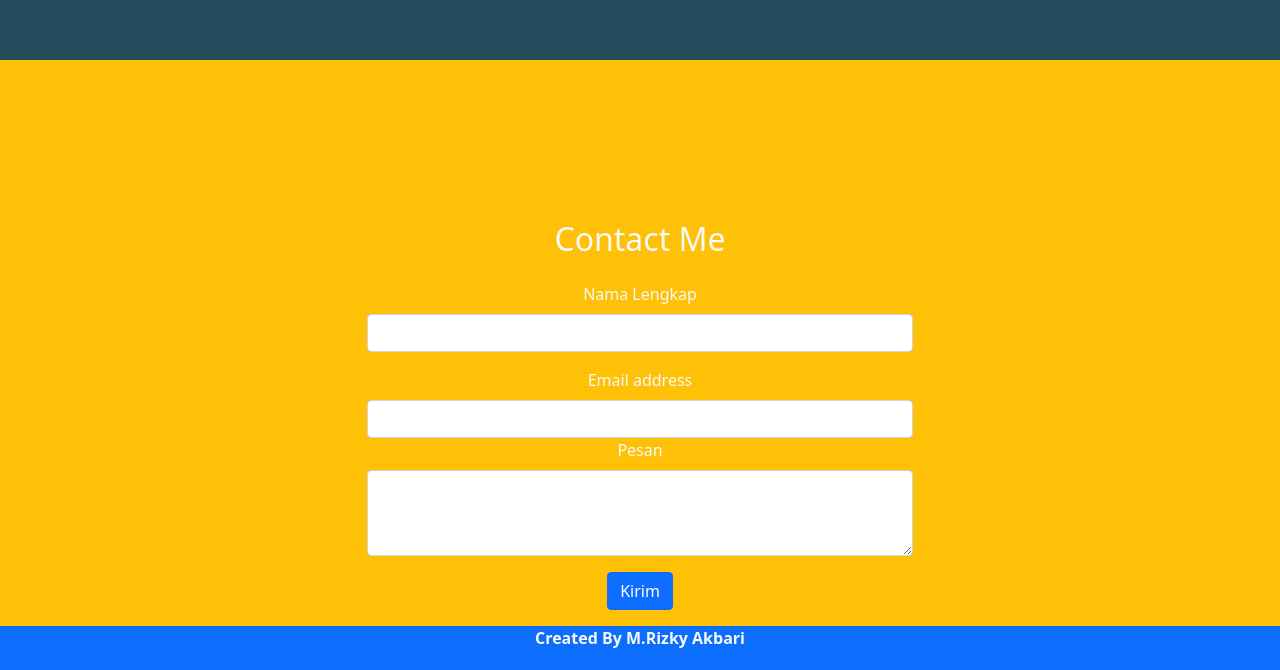
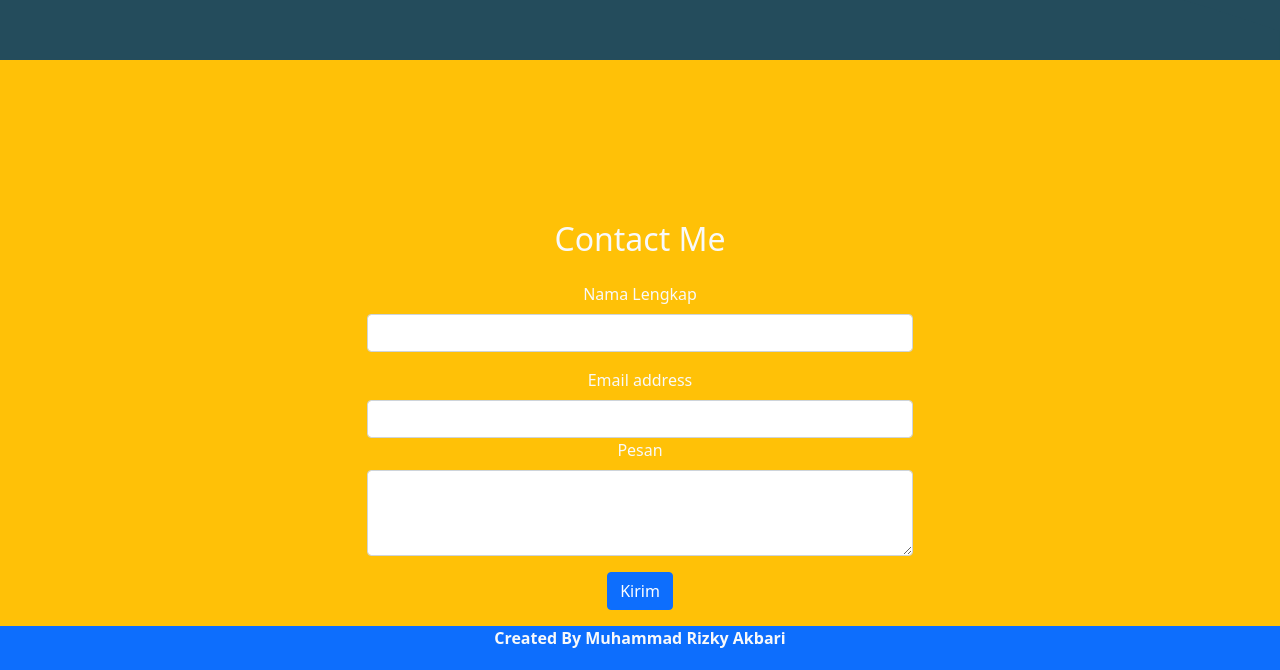
Before and after one commit to rizkyakbari/rizkyakbari.github.io, a plain HTML site: page index.html in a window 1280 px wide. Shown: the part 1961-2631 px from the top of the page. Drawn offline with nearby package versions, Linux system fonts and the light colour scheme.

```diff
--- a/index.html
+++ b/index.html
@@ -157,7 +157,7 @@
 
     <!--footer-->
     <footer class="bg-primary text-light fw-bold pb-1">
-      <p class="text-center">Created By M.Rizky Akbari</p>
+      <p class="text-center">Created By Muhammad Rizky Akbari</p>
     </footer>
     <script src="https://cdn.jsdelivr.net/npm/bootstrap@5.0.0-beta2/dist/js/bootstrap.bundle.min.js" integrity="sha384-b5kHyXgcpbZJO/tY9Ul7kGkf1S0CWuKcCD38l8YkeH8z8QjE0GmW1gYU5S9FOnJ0" crossorigin="anonymous"></script>
   </body>
```
